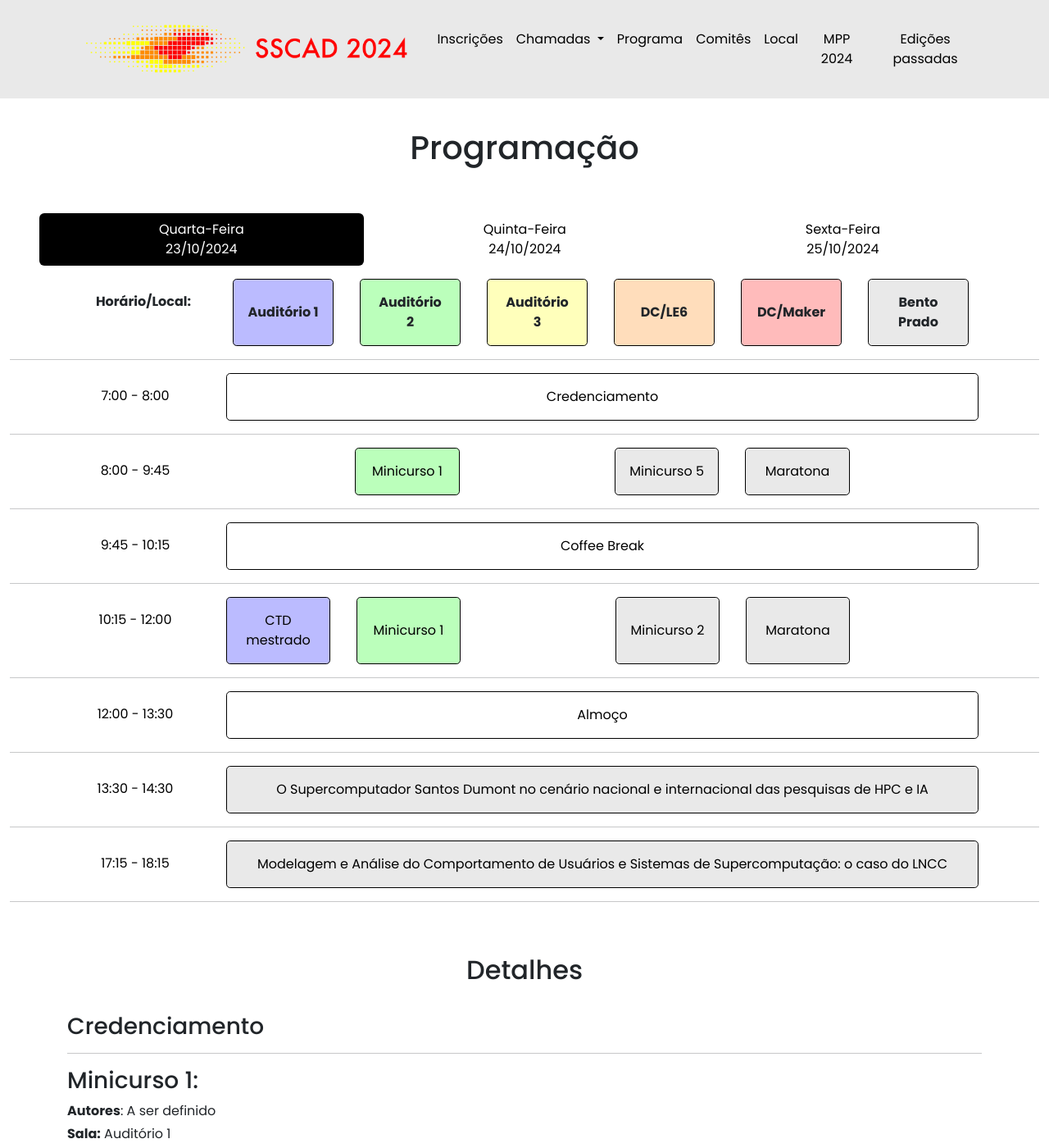
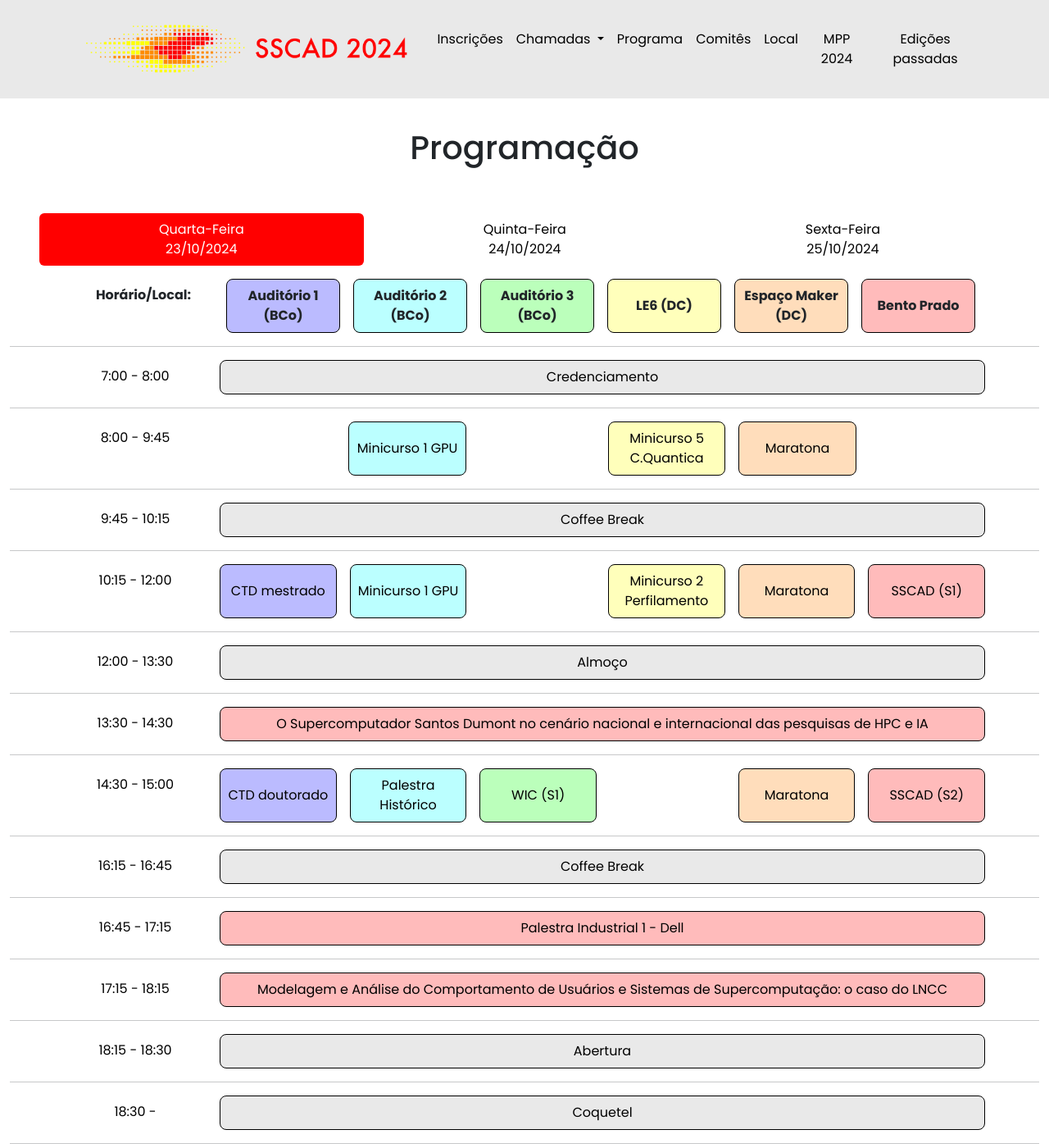
Before and after one commit to ce-acpad/sscad2024, a Jekyll site: the page built from program.html, in a window 1280 px wide and 1400 px high, scrolled down 439 px. Shown: the whole window at 82% size. Built offline with Jekyll 4.4.1, drawn with Linux system fonts in a browser that asks for light colours; some of the changed text lies outside the part shown.

Commit message:
feat: program details

```diff
--- a/_data/program.yml
+++ b/_data/program.yml
@@ -5,6 +5,7 @@
   blocks:
     - start: "7:00"
       end: "8:00"
+      hide_details: "yes"
       activities:
         - id: "credenciamento"
           type: "blank"
@@ -24,7 +25,7 @@
           start2: "10:15"
           end2: "12:00"
           room: "Auditório 1"
-          title: "Minicurso 1"
+          title: "Minicurso 1 GPU"
           authors: "A ser definido"
           abstract: "A ser definido"
         - id: "gap"
@@ -35,18 +36,25 @@
           type: "tutorial"
           url: "#mc5"
           room: "A ser definida"
-          title: "Minicurso 5"
+          title: "Minicurso 5 C.Quantica"
+          style: "le6"
           authors: "A ser definido"
           abstract: "A ser definido"
         - id: "maratona"
           title: "Maratona"
+          style: "maker"
           url: "#maratona"
+          start2: "10:15"
+          end2: "12:00"
+          start3: "14:30"
+          end3: "16:15"
         - id: "gap"
           type: "gap"
           style: "gap"
           title: ""
     - start: "9:45"
       end: "10:15"
+      hide_details: "yes"
       activities:
         - id: "coffee"
           type: "blank"
@@ -58,6 +66,7 @@
         - id: "ctdm"
           type: "session"
           title: "CTD mestrado"
+          chair: "A ser definido"
           style: "auditorio1"
           url: "#ctdm"
           room: "Auditório 1"
@@ -74,19 +83,11 @@
               title: "A ser definido"
               authors: "A ser definido"
               url: "#ctdm3"
-            - id: "ctdm4"
-              title: "A ser definido"
-              authors: "A ser definido"
-              url: "#ctdm4"
-            - id: "ctdm5"
-              title: "A ser definido"
-              authors: "A ser definido"
-              url: "#ctdm5"
         - id: "mc1"
           type: "tutorial"
           url: "#mc1"
           style: "auditorio2"
-          title: "Minicurso 1"
+          title: "Minicurso 1 GPU"
           hide_details: "yes"
         - id: "gap"
           type: "gap"
@@ -95,19 +96,35 @@
         - id: "mc2"
           type: "tutorial"
           url: "#mc2"
+          style: "le6"
           room: "A ser definida"
-          title: "Minicurso 2"
+          title: "Minicurso 2 Perfilamento"
           authors: "A ser definido"
           abstract: "A ser definido"
         - id: "maratona"
           title: "Maratona"
+          style: "maker"
           url: "#maratona"
-        - id: "gap"
-          type: "gap"
-          style: "gap"
-          title: ""
+          hide_details: "yes"
+        - id: "sscad1"
+          type: "session"
+          url: "#sscad1"
+          title: "SSCAD (S1)"
+          room: "Bento Prado"
+          chair: "A ser definido"
+          papers:
+            - id: "sscad1a"
+              title: "A ser definido"
+              authors: "A ser definido"
+            - id: "sscad1b"
+              title: "A ser definido"
+              authors: "A ser definido"
+            - id: "sscad1c"
+              title: "A ser definido"
+              authors: "A ser definido"
     - start: "12:00"
       end: "13:30"
+      hide_details: "yes"
       activities:
         - id: "lunch"
           type: "blank"
@@ -125,6 +142,92 @@
           image: "Carla.jpg"
           short_bio: "Possui graduação em Engenharia Elétrica pela PUC/RJ, mestrado e doutorado em Engenharia de Sistemas e Computação COPPE/UFRJ. Atua na área de processamento de alto desempenho desde 1985, inicialmente em projetos de desenvolvimento de hardware de multiprocessadores paralelos distribuídos. Atualmente, é pesquisadora na área de Computação de Alto Desempenho do Laboratório Nacional de Computação Científica (LNCC), professora do Programa Multidisciplinar de Pós-Graduação do LNCC, coordena o Centro Nacional de Processamento de Alto Desempenho do LNCC(CENAPAD/LNCC), é membro do corpo Técnico-Científico do Comitê Consultivo do Supercomputador Santos Dumont, coordena o Setor de Processamento de Alto Desempenho do LNCC e diversos projetos de colaboração na área de Computação de Alto Desempenho."
           abstract: "O supercomputador SDumont, hospedado no LNCC /MCTIC, na cidade de Petrópolis-RJ, financiado pelo MCTIC para atender a comunidade acadêmica brasileira, de forma gratuita, atende atualmente a cerca de 240 projetos de pesquisa de 20 áreas de conhecimento, coordenados por instituições de ensino e pesquisa distribuídas em 12 estados brasileiros além de colaborações com instituições de pesquisas internacionais. Nesta palestra serão apresentadas as características da nova arquitetura do supercomputador de cerca de 23 PetaFlops e do futuro Supercomputador para IA, como parte do Plano Nacional de Inteligencia Artificial (PBIA). Em seguida, serão apresentadas as pesquisas e as colaborações desenvolvidas pelo setor de Processamento de Alto Desempenho do LNCC."
+    - start: "14:30"
+      end: "15:00"
+      activities:
+        - id: "ctdd"
+          type: "session"
+          title: "CTD doutorado"
+          style: "auditorio1"
+          url: "#ctdd"
+          room: "Auditório 1"
+          chair: "A ser definido"
+          papers:
+            - id: "ctdd1"
+              title: "A ser definido"
+              authors: "A ser definido"
+              url: "#ctdd1"
+            - id: "ctdd2"
+              title: "A ser definido"
+              authors: "A ser definido"
+              url: "#ctdd2"
+            - id: "ctdd3"
+              title: "A ser definido"
+              authors: "A ser definido"
+              url: "#ctdd3"
+        - id: "ph"
+          type: "tutorial"
+          url: "#ph"
+          style: "auditorio2"
+          title: "Palestra Histórico"
+        - id: "wic1"
+          type: "session"
+          url: "#wic1"
+          style: "auditorio3"
+          title: "WIC (S1)"
+          room: "Auditório 3 (BCo)"
+          chair: "A ser definido"
+          papers:
+            - id: "wic1a"
+              title: "A ser definido"
+              authors: "A ser definido"
+            - id: "wic1b"
+              title: "A ser definido"
+              authors: "A ser definido"
+            - id: "wic1c"
+              title: "A ser definido"
+              authors: "A ser definido"
+        - id: "gap"
+          type: "gap"
+          style: "gap"
+          title: ""
+        - id: "maratona"
+          title: "Maratona"
+          style: "maker"
+          url: "#maratona"
+          hide_details: "yes"
+        - id: "sscad2"
+          type: "session"
+          url: "#sscad2"
+          title: "SSCAD (S2)"
+          room: "Bento Prado"
+          chair: "A ser definido"
+          papers:
+            - id: "sscad2a"
+              title: "A ser definido"
+              authors: "A ser definido"
+            - id: "sscad2b"
+              title: "A ser definido"
+              authors: "A ser definido"
+            - id: "sscad2c"
+              title: "A ser definido"
+              authors: "A ser definido"
+    - start: "16:15"
+      end: "16:45"
+      hide_details: "yes"
+      activities:
+        - id: "coffee"
+          type: "blank"
+          style: "blank"
+          title: "Coffee Break"
+    - start: "16:45"
+      end: "17:15"
+      activities:
+        - id: "pi1"
+          type: "keynote"
+          url: "#pi1"
+          room: "Bento Prado"
+          title: "Palestra Industrial 1 - Dell"
     - start: "17:15"
       end: "18:15"
       activities:
@@ -137,6 +240,22 @@
           image: "Tadeu.jpg"
           short_bio: "Antônio Tadeu A. Gomes possui graduação em Informática - Magna Cum-Laude - pela UFRJ (1995), mestrado e doutorado em Informática pela PUC-Rio (1999 e 2005). Atualmente é pesquisador do LNCC/MCTI. Também é secretário executivo do SINAPAD (Sistema Nacional de Processamento de Alto Desempenho - http://www.lncc.br/sinapad) e coordenador do Comitê Gestor do supercomputador Santos Dumont (http://sdumont.lncc.br). É vice-coordenador e leciona na Pós-graduação em Modelagem Computacional do LNCC. Seus principais interesses são na ampla área de modelagem de sistemas, englobando sistemas em rede, sistemas distribuídos, sistemas de simulação numérica, sistemas de computação de alto desempenho e sistemas de aprendizado de máquina. É membro da Sociedade Brasileira de Computação (SBC) e da Association for Computing Machinery (ACM). Foi Bolsista de Produtividade em Pesquisa do CNPq (PQ-2) entre 2010 e 2018."
           abstract: "Nesta palestra discorro sobre a diversidade de projetos que executam no supercomputador SDumont hospedado no Laboratório Nacional de Computação Científica (LNCC), em Petrópolis-RJ. Tal diversidade -- que abarca diferentes perfis de usuários e de aplicações -- combinada à alta rotatividade de projetos traz desafios relacionados à continua revisão das políticas de escalonamento no supercomputador. Nesse sentido, apresento algumas estratégias sendo estudadas e avaliadas nas áreas de modelagem, análise e simulação discreta do comportamento de usuários e de sistemas de HPC, utilizando os dados de accounting do SDumont como estudo de caso."
+    - start: "18:15"
+      end: "18:30"
+      hide_details: "yes"
+      activities:
+        - id: "abertura"
+          type: "blank"
+          style: "blank"
+          title: "Abertura"
+    - start: "18:30"
+      end: ""
+      hide_details: "yes"
+      activities:
+        - id: "coquetel"
+          type: "blank"
+          style: "blank"
+          title: "Coquetel"
 -
   id: "second-day"
   title: "Quinta-Feira"
@@ -149,6 +268,22 @@
           type: "blank"
           style: "blank"
           title: "Credenciamento"
+    - start: "9:45"
+      end: "10:15"
+      hide_details: "yes"
+      activities:
+        - id: "coffee"
+          type: "blank"
+          style: "blank"
+          title: "Coffee Break"
+    - start: "12:00"
+      end: "13:30"
+      hide_details: "yes"
+      activities:
+        - id: "lunch"
+          type: "blank"
+          style: "blank"
+          title: "Almoço"
     - start: "13:30"
       end: "14:30"
       activities:
@@ -161,6 +296,14 @@
           image: "Pedro.jpg"
           short_bio: "Bacharel em Matemática Aplicada-IME-USP/1974, PhD em Ciências  Atmosféricas na Colorado State University-1979. Professor Titular no IAG/USP desde 1975. Diretor do IAG/USP (2017-2021), Diretor do LNCC/MCTI (2007-2015) e Chefe do CPTEC/INPE (1988-1990).  Membro titular da Academia Brasileira de Ciências e recebeu a Ordem do Mérito Científico do MCTI. Orientou cerca de 70 alunos de pós-graduação. Ampla experiência em desenvolvimento de modelos computacionais eficientes aplicados à previsão de tempo e clima."
           abstract: "A short history of numerical weather prediction will be presented, beginning with Richardson's (1922) pioneering experiments,  the birth of computational predictions in the late 40's with the ENIAC computer, the introduction of more complex models in the 60's and early 70's, and the impact of the vector machines (Cray, Cyber) in the operational centers. New challenges were brought in the late 80's and 90's in the operational forecasting centers by the parallel computers and the demand for computational power needed to accomplish the goals of the Intergovernmental Panel for Climate Change. Massive parallelization since the early 2000's led to a major improvement in the quality of the weather forecasts, driven by data assimilation systems and GPU's. Current challenges will be discussed at the end."
+    - start: "16:45"
+      end: "17:15"
+      hide_details: "yes"
+      activities:
+        - id: "coffee"
+          type: "blank"
+          style: "blank"
+          title: "Coffee Break"
 -
   id: "third-day"
   title: "Sexta-Feira"
@@ -173,21 +316,14 @@
           style: "blank"
           title: "Credenciamento"
           url: ""
-    - start: "8:00"
-      end: "9:00"
+    - start: "9:45"
+      end: "10:15"
+      hide_details: "yes"
       activities:
-        - id: "gap"
-          title: ""
-        - id: "gap"
-          title: ""
-        - id: "gap"
-          title: ""
-        - id: "gap"
-          title: ""
-        - id: "gap"
-          title: ""
-        - id: "gap"
-          title: ""
+        - id: "coffee"
+          type: "blank"
+          style: "blank"
+          title: "Coffee Break"
     - start: "10:00"
       end: "11:00"
       activities:
@@ -200,3 +336,19 @@
           image: "FelixWolf.jpg"
           short_bio: "Felix Wolf is a full professor at the Department of Computer Science of the Technical University of Darmstadt in Germany, where he leads the Laboratory for Parallel Programming. He works on methods, tools, and algorithms that support developing and deploying parallel software systems in various life-cycle stages. Wolf received his Ph.D. degree from RWTH Aachen University in 2003. After working more than two years as a postdoc at the Innovative Computing Laboratory of the University of Tennessee, he was appointed research group leader at Juelich Supercomputing Centre. Between 2009 and 2015, he was head of the Laboratory for Parallel Programming at the German Research School for Simulation Sciences in Aachen and a full professor at RWTH Aachen University. Wolf has made major contributions to several open-source performance tools for parallel programs, including Scalasca, Score-P, and Extra-P. Moreover, he has initiated the Virtual Institute – High Productivity Supercomputing, an international initiative of HPC programming-tool builders aimed at enhancing, integrating, and deploying their products. He has published over 150 refereed articles on parallel computing, several of which have received awards."
           abstract: "To understand the scaling behavior of HPC applications, developers often use performance models. A performance model is a formula that expresses a critical performance metric, such as runtime, as a function of one or more execution parameters, such as core count and input size. Performance models offer quick insights on a very high level of abstraction, including predictions of future behavior. Given the complexity of today’s applications, which often combine several sophisticated algorithms, creating performance models manually is extremely laborious. Empirical performance modeling, the process of learning such models from performance data, offers a convenient alternative but comes with its own set of challenges.  The two most prominent ones are noise and the cost of the experiments needed to generate the underlying data. In this talk, we will review the state of the art in empirical performance modeling and investigate how we can employ machine learning and other strategies to improve the quality and lower the cost of the resulting models."
+    - start: "12:00"
+      end: "13:30"
+      hide_details: "yes"
+      activities:
+        - id: "lunch"
+          type: "blank"
+          style: "blank"
+          title: "Almoço"
+    - start: "16:15"
+      end: "16:45"
+      hide_details: "yes"
+      activities:
+        - id: "coffee"
+          type: "blank"
+          style: "blank"
+          title: "Coffee Break"
--- a/_sass/program.scss
+++ b/_sass/program.scss
@@ -1,31 +1,31 @@
 div {
   .program_activity {
     position: relative;
-    border-radius: 0.3rem;
-    padding: 1rem;
-    margin: 0 1rem 0 1rem;
+    border-radius: 0.5rem;
+    padding: .5rem;
+    margin: 0 .5rem 0 .5rem;
     display: flex;
     justify-content: center;
     align-items: center;
     border: 1px solid #000000;
-    background-color: #e9e9e9;
+    background-color: #ffbbbb;
     &.auditorio1 {
       background-color: #bbbbff;
     }
     &.auditorio2 {
+      background-color: #bbffff;
+    }
+    &.auditorio3 {
       background-color: #bbffbb;
     }
-    &.auditorio3 {
+    &.le6 {
       background-color: #ffffbb;
     }
-    &.le6 {
+    &.maker {
       background-color: #ffddbb;
     }
-    &.maker {
-      background-color: #ffbbbb;
-    }
     &.blank {
-      background-color: white;
+      background-color: #e9e9e9;
     }
     &.gap {
       background-color: transparent;
@@ -38,7 +38,7 @@ div {
   }
 
   .block_time {
-    padding: 1rem;
+    padding: .5rem;
   }
 }
 
@@ -64,11 +64,11 @@ div {
 }
 
 .nav-pills > .nav-item > .nav-link.active {
-  background-color: #000000;
+  background-color: #ff0000;
 }
 
 .nav-pills > .nav-item > .nav-link:hover:not(.active) {
-  background-color: #e9e9e9;
+  background-color: #ffbbbb;
   color: #000000;
 }
 
--- a/program.html
+++ b/program.html
@@ -44,19 +44,19 @@ permalink: /program/
                                     <b>Horário/Local:</b>
                                     </div>
                                     <div class="col text-center program_activity auditorio1">
-                                    <b>Auditório 1</b>
+                                    <b>Auditório 1 (BCo)</b>
                                     </div>
                                     <div class="col text-center program_activity auditorio2">
-                                    <b>Auditório 2</b>
+                                    <b>Auditório 2 (BCo)</b>
                                     </div>
                                     <div class="col text-center program_activity auditorio3">
-                                    <b>Auditório 3</b>
+                                    <b>Auditório 3 (BCo)</b>
                                     </div>
                                     <div class="col text-center program_activity le6">
-                                    <b>DC/LE6</b>
+                                    <b>LE6 (DC)</b>
                                     </div>
                                     <div class="col text-center program_activity maker">
-                                    <b>DC/Maker</b>
+                                    <b>Espaço Maker (DC)</b>
                                     </div>
                                     <div class="col text-center program_activity">
                                     <b>Bento Prado</b>
@@ -96,6 +96,9 @@ permalink: /program/
                                     <h2 class="text-center">Detalhes</h2>
                                     <br>
                                     {% for block in day.blocks %}
+                                        {% if block.hide_details %}
+                                            {% continue %}
+                                        {% endif %}
                                         {% for activity in block.activities %}
                                             {% if activity.hide_details %}
                                                 {% continue %}
@@ -105,8 +108,12 @@ permalink: /program/
                                                 <p class="activity_authors"><b>Autores</b>: {{activity.authors}}</p>
                                             {% elsif activity.type == "keynote" %}
                                                 <h3 id="{{activity.id}}">{{activity.title}}</h3>
-                                                <img src="{{ site.final_url }}/assets/img/{{activity.image}}" class="activity_image">
-                                                <p class="activity_authors"><b>Palestrante</b>: {{activity.authors}}</p>
+                                                {% if activity.image %}
+                                                    <img src="{{ site.final_url }}/assets/img/{{activity.image}}" class="activity_image">
+                                                {% endif %}
+                                                {% if activity.authors %}
+                                                    <p class="activity_authors"><b>Palestrante</b>: {{activity.authors}}</p>
+                                                {% endif %}
                                             {% else %}
                                                 <h3 id="{{activity.id}}">{{activity.title}}</h3>
                                             {% endif %}
@@ -115,7 +122,9 @@ permalink: /program/
                                             {% endif %}
                                             {% if activity.type != "gap" and activity.type != "blank" %}
                                                 <p class="activity_room"><b>Sala:</b> {{activity.room}}</p>
-                                                {% if activity.start2 %}
+                                                {% if activity.start3 %}
+                                                    <p><b>Horários: </b> {{block.start}} - {{block.end}}, {{activity.start2}} - {{activity.end2}} e {{activity.start3}} - {{activity.end3}}</p>
+                                                {% elsif activity.start2 %}
                                                     <p><b>Horário: </b> {{block.start}} - {{block.end}} e {{activity.start2}} - {{activity.end2}}</p>
                                                 {% else %}
                                                     <p><b>Horário: </b> {{block.start}} - {{block.end}}</p>
@@ -126,19 +135,18 @@ permalink: /program/
                                                     <p class="paper_title"><b>{{paper.title}}</b></p>
                                                     <p>{{paper.authors}}</p>
                                                 {% endfor %} <!-- paper in activity.papers -->
-                                            {% elsif activity.type == "tutorial" %}             <!-- tutorial -->
-                                               <p><b>Resumo</b>: {{activity.abstract}}</p>
-                                            {% elsif activity.type == "keynote" %}              <!-- keynote -->
-                                                <p><b>Biografia Resumida</b>: {{activity.short_bio}}</p>
-                                                <p><b>Resumo</b>: {{activity.abstract}}</p>
+                                            {% else %}                                   <!-- tutorial, keynote,  -->
+                                                {% if activity.short_bio %}
+                                                    <p><b>Biografia Resumida</b>: {{activity.short_bio}}</p>
+                                                {% endif %}
+                                                {% if activity.abstract %}
+                                                    <p><b>Resumo</b>: {{activity.abstract}}</p>
+                                                {% endif %}
                                             {% endif %}
-                                            {% if forloop.rindex != 1 and activity.type != "gap" and activity.type != "blank" %}
+                                            {% if activity.type != "gap" %}
                                                 <hr>
                                             {% endif %}
                                         {% endfor %} <!-- activity in block.activities -->
-                                        {% if forloop.rindex != 1 %}
-                                            <hr>
-                                        {% endif %}
                                     {% endfor %}  <!-- block in day.block -->
                                 </div> <!-- details -->
                             </div> <!-- container -->
```
